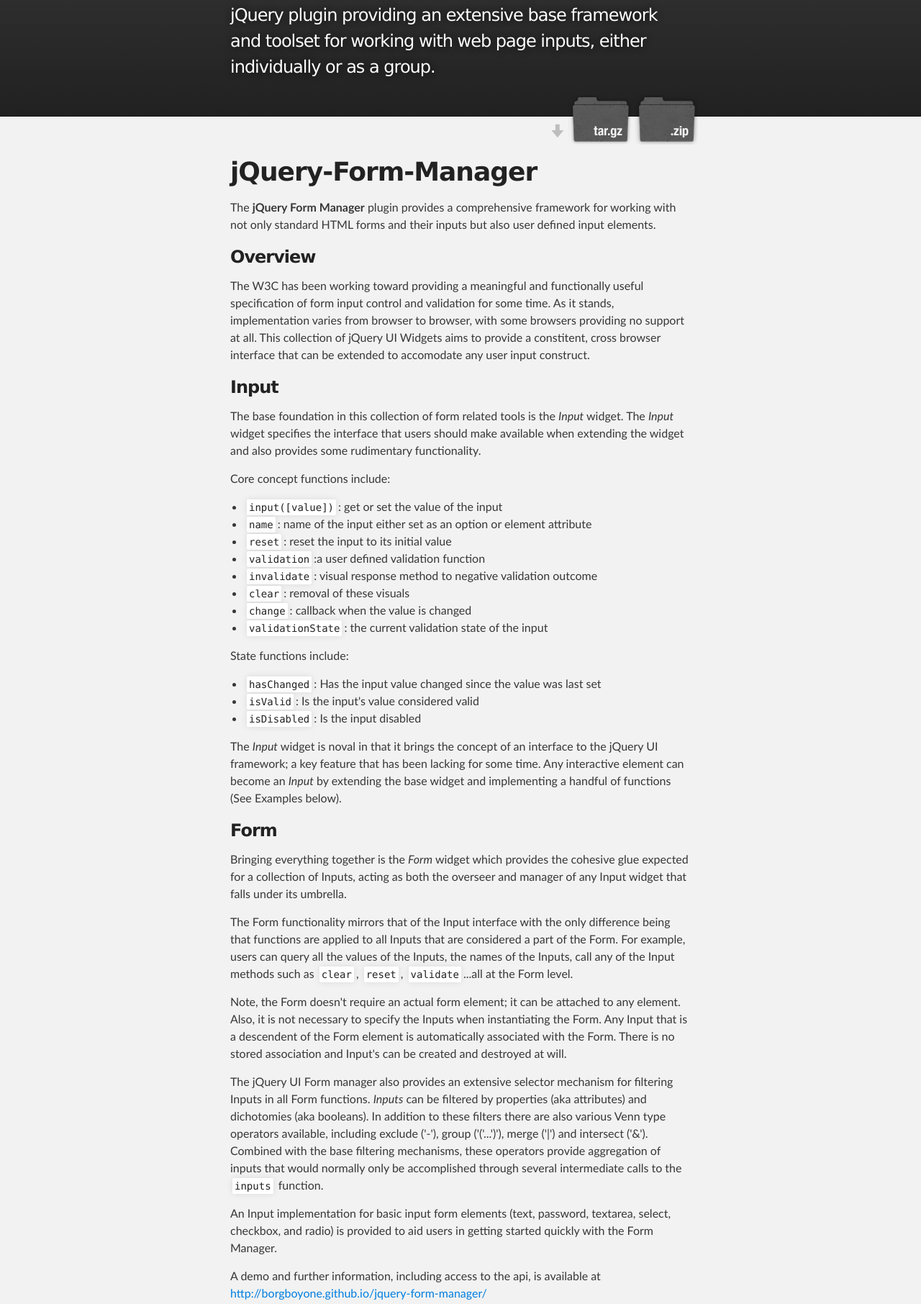
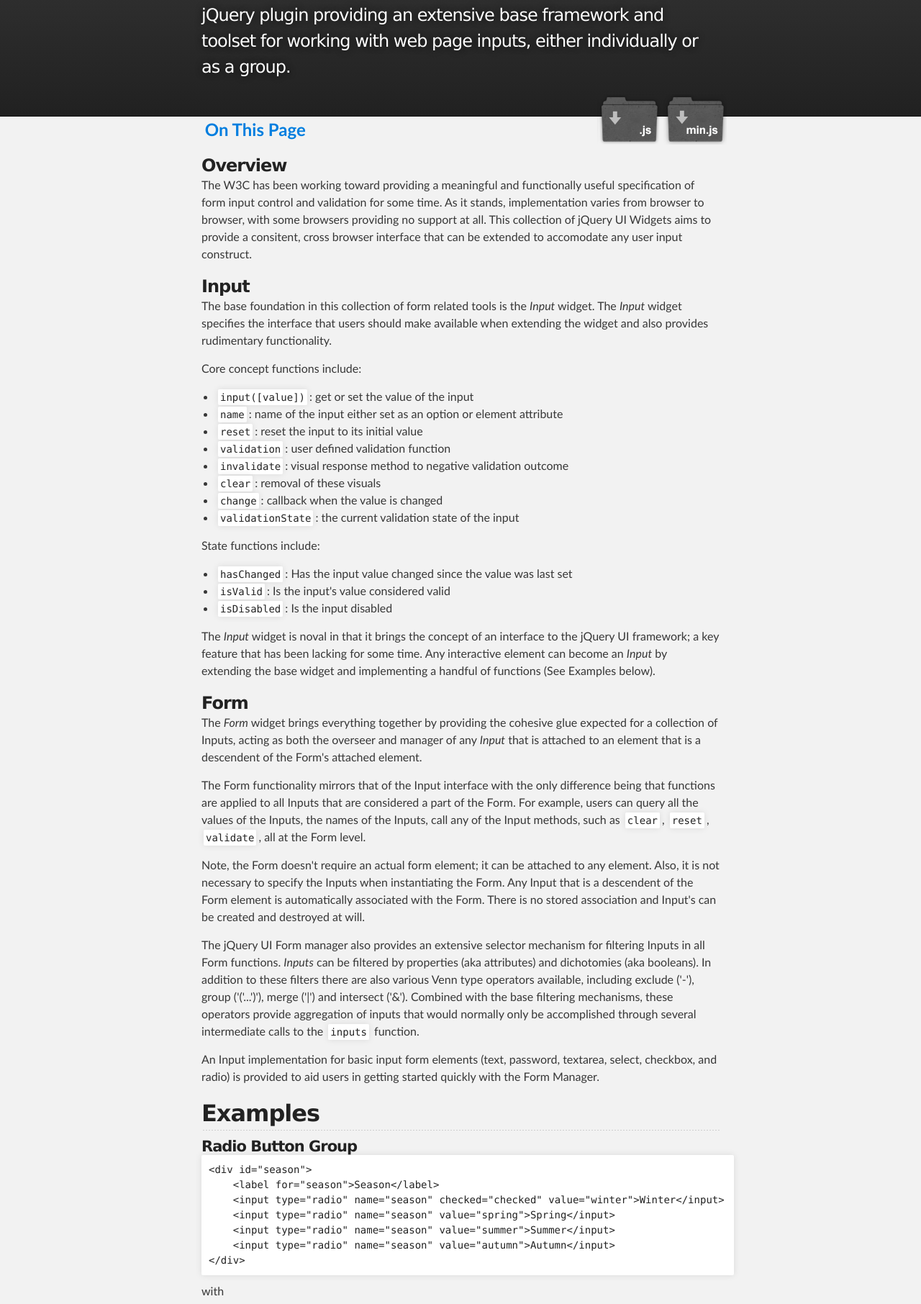
Before and after one commit to borgboyone/jquery-form-manager, a plain HTML site: page index.html in a window 1280 px wide. Shown: the part 120-1932 px from the top of the page at 72% size. Drawn offline with nearby package versions, Linux system fonts and the light colour scheme.

Commit message:
Updated index page with simple dropdown fadein menu; added download icons for js and min.js files; minor format changes.

```diff
--- a/index.html
+++ b/index.html
@@ -7,6 +7,17 @@
     <meta name="description" content="jQuery Form Manager : jQuery plugin providing an extensive base framework and toolset for working with web page inputs, either individually or as a group.">
 
     <link rel="stylesheet" type="text/css" media="screen" href="stylesheets/stylesheet.css">
+    <link rel="stylesheet" type="text/css" media="screen" href="stylesheets/my-styles.css">
+
+    <script type="text/javascript" src="https://code.jquery.com/jquery-1.11.1.min.js"></script>
+    <script type="text/javascript" src="https://code.jquery.com/ui/1.11.2/jquery-ui.min.js"></script>
+    <script type="text/javascript">
+        jQuery(document).ready(function() {
+            var menu = $('#main_content').find('h1,h2,h3').clone().find('a').each(function(i,e) { $(e).html($(e).parent().text()); $(e).attr('id', null); }).wrap('<div class="menu-item"></div>').parent().wrapAll('<div class="menu"></div>').parent();
+            menu.hide().appendTo('#header_wrap .inner .simple-menu');
+            jQuery('#header_wrap .inner .simple-menu').hover(function() { $('#header_wrap .inner .simple-menu .menu').stop().animate({opacity: 1.0, height: "toggle"}, 750);}, function() {$('#header_wrap .inner .simple-menu .menu').stop().animate({opacity: 0.0, height: "toggle"}, 750);});
+        });
+    </script>
 
     <title>jQuery Form Manager</title>
   </head>
@@ -16,14 +27,15 @@
     <!-- HEADER -->
     <div id="header_wrap" class="outer">
         <header class="inner">
+            <div class="simple-menu"><span>On This Page</span></div>
           <a id="forkme_banner" href="https://github.com/borgboyone/jquery-form-manager">View on GitHub</a>
 
           <h1 id="project_title">jQuery Form Manager</h1>
           <h2 id="project_tagline">jQuery plugin providing an extensive base framework and toolset for working with web page inputs, either individually or as a group.</h2>
 
             <section id="downloads">
-              <a class="zip_download_link" href="https://github.com/borgboyone/jquery-form-manager/zipball/master">Download this project as a .zip file</a>
-              <a class="tar_download_link" href="https://github.com/borgboyone/jquery-form-manager/tarball/master">Download this project as a tar.gz file</a>
+              <a class="zip_download_link" href="https://raw.githubusercontent.com/borgboyone/jquery-form-manager/master/src/jquery.form.manager.min.js">Download this project's min js file</a>
+              <a class="tar_download_link" href="https://raw.githubusercontent.com/borgboyone/jquery-form-manager/master/src/jquery.form.manager.js">Download this project's js file</a>
             </section>
         </header>
     </div>
@@ -31,20 +43,16 @@
     <!-- MAIN CONTENT -->
     <div id="main_content_wrap" class="outer">
       <section id="main_content" class="inner">
-        <h1>
-<a id="jquery-form-manager" class="anchor" href="#jquery-form-manager" aria-hidden="true"><span class="octicon octicon-link"></span></a>jQuery-Form-Manager</h1>
 
-<p>The <strong>jQuery Form Manager</strong> plugin provides a comprehensive framework for working with not only standard HTML forms and their inputs but also user defined input elements.</p>
-
-<h3>
+<h3 class="text-header">
 <a id="overview" class="anchor" href="#overview" aria-hidden="true"><span class="octicon octicon-link"></span></a>Overview</h3>
 
-<p>The W3C has been working toward providing a meaningful and functionally useful specification of form input control and validation for some time.  As it stands, implementation varies from browser to browser, with some browsers providing no support at all.  This collection of jQuery UI Widgets aims to provide a constitent, cross browser interface that can be extended to accomodate any user input construct.</p>
+<p>The W3C has been working toward providing a meaningful and functionally useful specification of form input control and validation for some time.  As it stands, implementation varies from browser to browser, with some browsers providing no support at all.  This collection of jQuery UI Widgets aims to provide a consitent, cross browser interface that can be extended to accomodate any user input construct.</p>
 
-<h3>
+<h3 class="text-header">
 <a id="input" class="anchor" href="#input" aria-hidden="true"><span class="octicon octicon-link"></span></a>Input</h3>
 
-<p>The base foundation in this collection of form related tools is the <em>Input</em> widget.  The <em>Input</em> widget specifies the interface that users should make available when extending the widget and also provides some rudimentary functionality.</p>
+<p>The base foundation in this collection of form related tools is the <em>Input</em> widget.  The <em>Input</em> widget specifies the interface that users should make available when extending the widget and also provides rudimentary functionality.</p>
 
 <p>Core concept functions include:</p>
 
@@ -56,7 +64,7 @@
 <li>
 <code>reset</code>: reset the input to its initial value</li>
 <li>
-<code>validation</code>:a user defined validation function</li>
+<code>validation</code>: user defined validation function</li>
 <li>
 <code>invalidate</code>: visual response method to negative validation outcome</li>
 <li>
@@ -80,12 +88,12 @@
 
 <p>The <em>Input</em> widget is noval in that it brings the concept of an interface to the jQuery UI framework; a key feature that has been lacking for some time.  Any interactive element can become an <em>Input</em> by extending the base widget and implementing a handful of functions (See Examples below).</p>
 
-<h3>
+<h3 class="text-header">
 <a id="form" class="anchor" href="#form" aria-hidden="true"><span class="octicon octicon-link"></span></a>Form</h3>
 
-<p>Bringing everything together is the <em>Form</em> widget which provides the cohesive glue expected for a collection of Inputs, acting as both the overseer and manager of any Input widget that falls under its umbrella.</p>
+<p>The <em>Form</em> widget brings everything together by providing the cohesive glue expected for a collection of Inputs, acting as both the overseer and manager of any <em>Input</em> that is attached to an element that is a descendent of the Form's attached element.</p>
 
-<p>The Form functionality mirrors that of the Input interface with the only difference being that functions are applied to all Inputs that are considered a part of the Form.  For example, users can query all the values of the Inputs, the names of the Inputs, call any of the Input methods such as <code>clear</code>, <code>reset</code>, <code>validate</code>...all at the Form level.</p>
+<p>The Form functionality mirrors that of the Input interface with the only difference being that functions are applied to all Inputs that are considered a part of the Form.  For example, users can query all the values of the Inputs, the names of the Inputs, call any of the Input methods, such as <code>clear</code>, <code>reset</code>, <code>validate</code>, all at the Form level.</p>
 
 <p>Note, the Form doesn't require an actual form element; it can be attached to any element.  Also, it is not necessary to specify the Inputs when instantiating the Form.  Any Input that is a descendent of the Form element is automatically associated with the Form.  There is no stored association and Input's can be created and destroyed at will.</p>
 
@@ -93,12 +101,10 @@
 
 <p>An Input implementation for basic input form elements (text, password, textarea, select, checkbox, and radio) is provided to aid users in getting started quickly with the Form Manager.</p>
 
-<p>A demo and further information, including access to the api, is available at <a href="http://borgboyone.github.io/jquery-form-manager/">http://borgboyone.github.io/jquery-form-manager/</a></p>
-
-<h2>
+<h2 class="text-header">
 <a id="examples" class="anchor" href="#examples" aria-hidden="true"><span class="octicon octicon-link"></span></a>Examples</h2>
 
-<h4>
+<h4 class="code-header">
 <a id="radio-button-group" class="anchor" href="#radio-button-group" aria-hidden="true"><span class="octicon octicon-link"></span></a>Radio Button Group</h4>
 
 <div class="highlight highlight-html"><pre>&lt;<span class="pl-ent">div</span> <span class="pl-e">id</span>=<span class="pl-s1"><span class="pl-pds">"</span>season<span class="pl-pds">"</span></span>&gt;
@@ -116,7 +122,7 @@
 seasonInput.<span class="pl-sc">value</span>(<span class="pl-s1"><span class="pl-pds">'</span>summer<span class="pl-pds">'</span></span>);
 <span class="pl-en">console</span><span class="pl-s3">.log</span>(seasonInput.<span class="pl-sc">value</span>()); <span class="pl-c">// Outputs 'summer'</span></pre></div>
 
-<h4>
+<h4 class="code-header">
 <a id="ui-slider-as-an-input" class="anchor" href="#ui-slider-as-an-input" aria-hidden="true"><span class="octicon octicon-link"></span></a>UI Slider as an Input</h4>
 
 <div class="highlight highlight-javascript"><pre><span class="pl-s">var</span> inputSlider <span class="pl-k">=</span> $.widget(<span class="pl-s1"><span class="pl-pds">"</span>ui.slider<span class="pl-pds">"</span></span>,
@@ -156,7 +162,7 @@ seasonInput.<span class="pl-sc">value</span>(<span class="pl-s1"><span class="pl
     )
 );</pre></div>
 
-<h4>
+<h4 class="code-header">
 <a id="form-input-values-for-ajax-post" class="anchor" href="#form-input-values-for-ajax-post" aria-hidden="true"><span class="octicon octicon-link"></span></a>Form Input values for Ajax Post</h4>
 
 <div class="highlight highlight-javascript"><pre>$.post({
@@ -164,12 +170,12 @@ seasonInput.<span class="pl-sc">value</span>(<span class="pl-s1"><span class="pl
     $.param($(<span class="pl-s1"><span class="pl-pds">'</span>body<span class="pl-pds">'</span></span>).<span class="pl-sc">form</span>(<span class="pl-s1"><span class="pl-pds">'</span>values<span class="pl-pds">'</span></span>))
 });</pre></div>
 
-<h2>
+<h2 class="text-header">
 <a id="limitations" class="anchor" href="#limitations" aria-hidden="true"><span class="octicon octicon-link"></span></a>Limitations</h2>
 
 <p>There are no known limitations at this time.</p>
 
-<h2>
+<h2 class="text-header">
 <a id="license" class="anchor" href="#license" aria-hidden="true"><span class="octicon octicon-link"></span></a>License</h2>
 
 <p>MIT License. Copyright 2014, Anthony Wells.</p>
--- /dev/null
+++ b/stylesheets/my-styles.css
@@ -0,0 +1,35 @@
+.simple-menu {
+	position: absolute;
+	bottom: -37px;
+	z-index: 10;
+}
+.simple-menu:hover {
+	background: none repeat scroll 0% 0% lightgray;
+}
+.simple-menu span {
+	font-size: 24px;
+	color: rgb(0, 126, 223);
+	font-weight: bold;
+	padding-left: 0.2em;
+	padding-right: 0.2em;
+}
+.text-header {
+	margin-bottom: -13px;
+}
+.code-header {
+	margin-bottom: -5px;
+}
+#header_wrap .menu {
+    position: absolute;
+    background: none repeat scroll 0% 0% lightgray;
+    font-size: 24px;
+    width: 100%;
+}
+#header_wrap .menu .menu-item a {
+	display: block;
+	padding-left: 0.4em;
+}
+.menu .menu-item a:hover {
+	text-decoration: none;
+	background: none repeat scroll 0% 0% gray;
+}
--- a/stylesheets/stylesheet.css
+++ b/stylesheets/stylesheet.css
@@ -266,7 +266,7 @@ Full-Width Styles
 
 .inner {
   position: relative;
-  max-width: 640px;
+  max-width: 720px;
   padding: 20px 10px;
   margin: 0 auto;
 }
@@ -322,7 +322,7 @@ Full-Width Styles
   bottom: -40px;
   right: 0;
   height: 70px;
-  background: url('../images/icon_download.png') no-repeat 0% 90%;
+  /*background: url('../images/icon_download.png') no-repeat 0% 90%;*/
 }
 
 .zip_download_link {
@@ -332,7 +332,7 @@ Full-Width Styles
   height:70px;
   text-indent: -5000px;
   overflow: hidden;
-  background: url(../images/sprite_download.png) no-repeat bottom left;
+  background: url(../images/sprite_download2.png) no-repeat bottom left;
 }
 
 .tar_download_link {
@@ -342,16 +342,16 @@ Full-Width Styles
   height:70px;
   text-indent: -5000px;
   overflow: hidden;
-  background: url(../images/sprite_download.png) no-repeat bottom right;
+  background: url(../images/sprite_download2.png) no-repeat bottom right;
   margin-left: 10px;
 }
 
 .zip_download_link:hover {
-  background: url(../images/sprite_download.png) no-repeat top left;
+  background: url(../images/sprite_download2.png) no-repeat top left;
 }
 
 .tar_download_link:hover {
-  background: url(../images/sprite_download.png) no-repeat top right;
+  background: url(../images/sprite_download2.png) no-repeat top right;
 }
 
 #main_content_wrap {
```
Also changed, not shown: images/sprite_download2.png (added).
